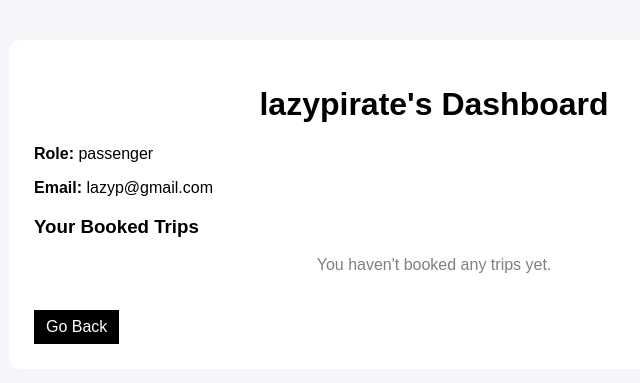
After one commit to Lazy-Pir8/Node-Based-Carpooling-System, a Django app: page /users/passenger_dashboard/ in a window 1280 px wide. The commit adds this page. Shown: the top 383 px of the page, without its empty margins (206-846 px from the left). Run offline with Django 5.2, Linux system fonts and the light colour scheme; a user stored in the database is signed in; data comes from the database, SQL or seed files in the repository; data that the repository does not hold is empty.

Commit message:
Added Driver/Paasenger Dashboard

```diff
--- a/trips/templates/trips/index.html
+++ b/trips/templates/trips/index.html
@@ -166,7 +166,7 @@
         <!-- Profile Icon -->
         {% if user.is_authenticated %}
 
-        <a href="{% url 'users:profile' request.user.username %}" class="profile-icon">
+        <a href="{% url 'users:dashboard'  %}" class="profile-icon">
             👤
         </a>
         {% endif %}
--- a/trips/urls.py
+++ b/trips/urls.py
@@ -5,7 +5,8 @@ app_name = 'trips'
 
 urlpatterns = [
     path('', views.IndexView.as_view(), name='index'),
-    path('book_trip/<str:name>/', views.BookTripView.as_view(), name='book_trip'),
+    path('book_trip/<str:slug>/', views.BookTripView.as_view(), name='book_trip'),
     path('trip_detail/<str:slug>/', views.TripDetailView.as_view(), name='trip_detail'),
     path('trips/', views.ListTripsView.as_view(), name='list_trips'),
+
 ]
--- a/users/models.py
+++ b/users/models.py
@@ -35,4 +35,4 @@ class User(AbstractUser):
     phone_number = models.CharField(max_length=20, blank=True)
 
     def __str__(self):
-        return self.username
+        return self.usernameclass
--- /dev/null
+++ b/users/templates/users/passenger_dashboard.html
@@ -0,0 +1,85 @@
+<!DOCTYPE html>
+<html lang="en">
+<head>
+    <meta charset="UTF-8">
+    <title>Passenger Dashboard</title>
+
+    <style>
+        body {
+            font-family: Arial;
+            background: #f4f6f9;
+        }
+
+        .container {
+            max-width: 800px;
+            margin: 40px auto;
+            background: white;
+            padding: 25px;
+            border-radius: 10px;
+        }
+
+        h1 {
+            text-align: center;
+        }
+
+        .trip-card {
+            border: 1px solid #ddd;
+            padding: 15px;
+            margin-bottom: 15px;
+            border-radius: 8px;
+            background: #f9fafc;
+        }
+
+        .trip-title {
+            font-weight: bold;
+            font-size: 18px;
+        }
+
+        .empty {
+            text-align: center;
+            color: gray;
+        }
+
+        .back-btn {
+            display: inline-block;
+            margin-top: 20px;
+            padding: 8px 12px;
+            background: black;
+            color: white;
+            text-decoration: none;
+        }
+    </style>
+</head>
+
+<body>
+<div class="container">
+
+    <h1>{{ profile_user.username }}'s Dashboard</h1>
+
+    <p><strong>Role:</strong> {{ profile_user.role }}</p>
+    <p><strong>Email:</strong> {{ profile_user.email }}</p>
+
+    <h3>Your Booked Trips</h3>
+
+    {% for trip in trips %}
+        <div class="trip-card">
+            <div class="trip-title">{{ trip.name }}</div>
+
+            <p>
+                <strong>From:</strong> {{ trip.start_node }} <br>
+                <strong>To:</strong> {{ trip.end_node }} <br>
+                <strong>Departure:</strong> {{ trip.departure_time }} <br>
+                <strong>Driver:</strong> {{ trip.created_by.username }} <br>
+                <strong>Price:</strong> ₹{{ trip.ticket_price }}
+            </p>
+        </div>
+
+    {% empty %}
+        <p class="empty">You haven't booked any trips yet.</p>
+    {% endfor %}
+
+    <a href="{% url 'trips:index' %}" class="back-btn">Go Back</a>
+
+</div>
+</body>
+</html>
--- a/users/urls.py
+++ b/users/urls.py
@@ -10,5 +10,8 @@ urlpatterns = [
     path('logout/', LogoutView.as_view(), name='logout'),
     path('register/', views.register_view, name='register'),
     path('profile/<str:username>/', views.profile_view, name='profile'),
+    path('dashboard/', views.dashboard_redirect, name='dashboard'),
+    path('driver_dashboard/', views.driver_dashboard, name='driver_dashboard'),
+    path('passenger_dashboard/', views.passenger_dashboard, name='passenger_dashboard'),
 
 ]
--- a/users/views.py
+++ b/users/views.py
@@ -13,6 +13,11 @@ from rest_framework.response import Response
 from rest_framework.views import APIView
 from .serializers import UserSerializer
 from django.views import View
+from django.shortcuts import get_object_or_404
+from django.utils.timezone import now
+from django.contrib import messages
+from django.shortcuts import redirect
+
 
 # Create your views here.
 
@@ -80,3 +85,36 @@ class ProfileView(APIView):
         user = User.objects.get(username=username)
         serializer = UserSerializer(user)
         return Response(serializer.data)
+
+def driver_dashboard(request):
+    if request.user.role != 'driver':
+        messages.error(request, "Only drivers can access the dashboard.")
+        return redirect('trips:index')
+    trips = Trip.objects.filter(created_by=request.user)
+
+    return render(request, 'users/driver_dashboard.html',{
+    "profile_user": request.user,
+    "trips": trips
+    })
+
+def passenger_dashboard(request):
+    if request.user.role != 'passenger':
+        messages.error(request, "Only passengers can access the dashboard.")
+        return redirect('trips:index')
+    trips = request.user.booked_trips.all()
+
+    return render(request, 'users/passenger_dashboard.html',{
+    "profile_user": request.user,
+    "trips": trips
+    })
+
+def dashboard_redirect(request):
+    if not request.user.is_authenticated:
+        return redirect('users:login')
+    if request.user.role == 'driver':
+        return redirect('users:driver_dashboard')
+    elif request.user.role == 'passenger':
+        return redirect('users:passenger_dashboard')
+    else:
+        messages.error(request, "Invalid user role.")
+        return redirect('trips:index')
```
Also changed, not shown: trips/views.py (+23 -12 lines), users/templates/users/driver_dashboard.html (renamed from users/templates/users/profile_driver.html, +41 -23 lines), users/templates/users/profile_passenger.html (deleted, +0 -11 lines), trips/migrations/0003_trip_passengers_alter_tripnode_trip.py (added), trips/migrations/__init__.py (deleted).
